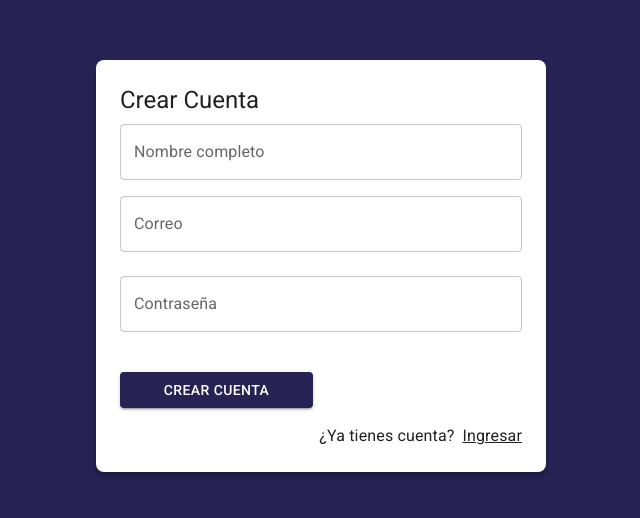
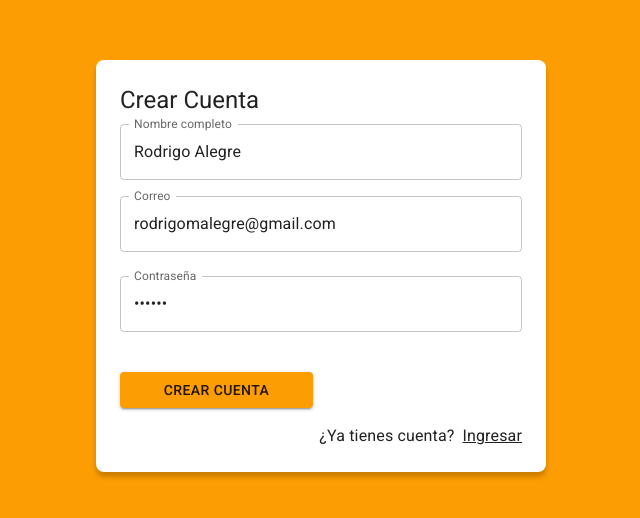
Before and after one commit to rmalegr/journalApp-MaterialUI, a React (Vite) app: page /auth/register in a window 1280 px wide. Shown: the part 134-652 px from the top of the page, without its empty margins (319-959 px from the left). Built offline with nearby package versions, Linux system fonts and the light colour scheme.

Commit message:
formValid

```diff
--- a/src/auth/pages/LoginPage.jsx
+++ b/src/auth/pages/LoginPage.jsx
@@ -1,18 +1,23 @@
-import { useDispatch } from "react-redux";
+import { useMemo } from "react";
+import { useDispatch, useSelector } from "react-redux";
 import { Google } from "@mui/icons-material";
 import { Button, Grid, Link, TextField, Typography } from "@mui/material";
 import { Link as RouterLink } from "react-router-dom";
 import { AuthLayout } from "../layout/AuthLayout";
 import { useForm } from "../../hooks";
-
 import { checkingAuthentication, startGoogleSignIn } from "../../store/auth/";
 
 export const LoginPage = () => {
   const dispatch = useDispatch();
+  const { status } = useSelector((state) => state.auth);
+  console.log(status);
+
   const { email, password, onInputChange } = useForm({
     email: "rodrigomalegre@gmail.com",
     password: "123456",
   });
+
+  const isAuthenticating = useMemo(() => status === "checking", [status]);
 
   const onSubmitForm = (event) => {
     event.preventDefault();
@@ -51,12 +56,22 @@
           </Grid>
           <Grid container spacing={2} sx={{ mb: 2, mt: 1 }}>
             <Grid item xs={12} sm={6}>
-              <Button type="submit" variant="contained" fullWidth>
+              <Button
+                disabled={isAuthenticating}
+                type="submit"
+                variant="contained"
+                fullWidth
+              >
                 Login
               </Button>
             </Grid>
             <Grid item xs={12} sm={6}>
-              <Button onClick={onGoogleSignIn} variant="contained" fullWidth>
+              <Button
+                disabled={isAuthenticating}
+                onClick={onGoogleSignIn}
+                variant="contained"
+                fullWidth
+              >
                 <Google />
                 <Typography sx={{ ml: 1 }}>Google</Typography>
               </Button>
--- a/src/auth/pages/RegisterPage.jsx
+++ b/src/auth/pages/RegisterPage.jsx
@@ -1,43 +1,95 @@
 import { Button, Grid, Link, TextField, Typography } from "@mui/material";
 import { Link as RouterLink } from "react-router-dom";
 import { AuthLayout } from "../layout/AuthLayout";
+import { useForm } from "../../hooks";
+import { useDispatch } from "react-redux";
+import { useState } from "react";
+
+const formData = {
+  email: "rodrigomalegre@gmail.com",
+  password: "123456",
+  displayName: "Rodrigo Alegre",
+};
+
+const formValidations = {
+  email: [(value) => value.includes("@"), "El correo debe contener un @"],
+  password: [
+    (value) => value.length >= 6,
+    "La contraseña debe tener al menos 6 caracteres",
+  ],
+  displayName: [(value) => value.length >= 1, "El nombre es obligatorio"],
+};
 
 export const RegisterPage = () => {
+  const dispatch = useDispatch();
+  const [formSubmitted, setFormSubmitted] = useState(false);
+
+  const {
+    formState,
+    displayName,
+    email,
+    password,
+    onInputChange,
+    isFormValid,
+    displayNameValid,
+    emailValid,
+    passwordValid,
+  } = useForm(formData, formValidations);
+
+  const onSubmit = (event) => {
+    event.preventDefault();
+    setFormSubmitted(true);
+    console.log(formState);
+    if (!isFormValid) return;
+  };
+
   return (
     <AuthLayout title="Crear Cuenta">
-      <form>
+      <form onSubmit={onSubmit}>
         <Grid container>
           <Grid item xs={12} sx={{ mb: 2 }}>
             <TextField
               label="Nombre completo"
               type="text"
-              name="nombre"
               placeholder="Nombre Completo"
               fullWidth
+              name="displayName"
+              value={displayName}
+              onChange={onInputChange}
+              error={!!displayNameValid && formSubmitted} // Si es verdadero, se muestra el mensaje de error
+              helperText={displayNameValid}
             />{" "}
           </Grid>
           <Grid item xs={12} sx={{ mb: 2 }}>
             <TextField
               label="Correo "
               type="email"
-              name="correo"
               placeholder="Correo Electrónico"
               fullWidth
+              name="email"
+              value={email}
+              onChange={onInputChange}
+              error={!!emailValid && formSubmitted}
+              helperText={emailValid}
             />{" "}
           </Grid>
           <Grid item xs={12} sx={{ mb: 2, mt: 1 }}>
             <TextField
               label="Contraseña"
               type="password"
-              name="password"
               placeholder="contraseña"
               fullWidth
+              name="password"
+              value={password}
+              onChange={onInputChange}
+              error={!!passwordValid && formSubmitted}
+              helperText={passwordValid}
             />{" "}
           </Grid>
 
           <Grid container spacing={2} sx={{ mb: 2, mt: 1 }}>
             <Grid item xs={12} sm={6}>
-              <Button variant="contained" fullWidth>
+              <Button type="submit" variant="contained" fullWidth>
                 Crear Cuenta
               </Button>
             </Grid>
--- /dev/null
+++ b/src/firebase/index.js
@@ -0,0 +1,2 @@
+export * from './providers'
+export * from './config'
--- a/src/firebase/providers.js
+++ b/src/firebase/providers.js
@@ -7,9 +7,22 @@
 export const singInWithGoogle = async () => {
   try {
     const result = await signInWithPopup(FirebaseAuth, googleProvider);
-    const credentials = GoogleAuthProvider.credentialFromResult(result);
-    console.log({ credentials });
+    const { displayName, email, photoURL, uid } = result.user;
+
+    return {
+      ok: true,
+      displayName,
+      email,
+      photoURL,
+      uid,
+    };
   } catch (error) {
-    console.log(error);
+    const errorCode = error.code;
+    const errorMessage = error.message;
+    return {
+      ok: false,
+      errorCode,
+      errorMessage,
+    };
   }
 };
--- a/src/hooks/useForm.js
+++ b/src/hooks/useForm.js
@@ -1,7 +1,20 @@
-import { useState } from "react";
+import { useEffect, useMemo, useState } from "react";
 
-export const useForm = (initialForm = {}) => {
+export const useForm = (initialForm = {}, formValidations) => {
   const [formState, setFormState] = useState(initialForm);
+  const [formValidation, setFormValidation] = useState({});
+
+  useEffect(() => {
+    createValidators();
+  }, [formState]);
+
+  const isFormValid = useMemo(() => {
+    for (const formValue of Object.keys(formValidation)) {
+      if (formValidation[formValue] !== null) return false;
+    }
+
+    return true;
+  }, [formValidation]);
 
   const onInputChange = ({ target }) => {
     const { name, value } = target;
@@ -13,10 +26,27 @@
   const onResetFormState = () => {
     setFormState(initialForm);
   };
+
+  const createValidators = () => {
+    const formCheckedValues = {};
+
+    for (const formField of Object.keys(formValidations)) {
+      const [fn, errorMessage] = formValidations[formField];
+
+      formCheckedValues[`${formField}Valid`] = fn(formState[formField])
+        ? null
+        : errorMessage;
+    }
+
+    setFormValidation(formCheckedValues);
+  };
+
   return {
     ...formState,
     formState,
     onInputChange,
     onResetFormState,
+    ...formValidation,
+    isFormValid,
   };
 };
--- a/src/store/auth/authSlice.js
+++ b/src/store/auth/authSlice.js
@@ -1,20 +1,34 @@
 import { createSlice } from "@reduxjs/toolkit";
 
-export const authSlice = createSlice({
-  name: "auth",
-  initialState: {
+const initialState = {
     status: "NOT-authenticated", // 'checking' , 'not-authenticated ', authenticated
     uid: null,
     email: null,
     displayName: null,
     photoUrl: null,
     errorMessage: null,
-  },
+}
+export const authSlice = createSlice({
+  name: "auth",
+  initialState,
   reducers: {
-    login: (state, action) => {
+    login: (state, {payload}) => {
+      state.status = "authenticated";
+      state.uid = payload.uid;
+      state.email = payload.email;
+      state.displayName = payload.displayName;
+      state.photoUrl = payload.photoUrl;
+      state.errorMessage = null;
+     },
 
+    logout: (state, { payload }) => {
+          state.status = "NOT-authenticated";
+          state.uid = null;
+          state.email = null;
+          state.displayName = null;
+          state.photoUrl = null;
+          state.errorMessage = payload.errorMessage;
     },
-    logout: (state, payload) => {},
     checkingCredentials: (state) => {
       state.status = "checking";
     },
--- a/src/store/auth/thunks.js
+++ b/src/store/auth/thunks.js
@@ -1,4 +1,5 @@
-import { checkingCredentials } from "./";
+import { singInWithGoogle } from "../../firebase";
+import { checkingCredentials, login, logout } from "./";
 
 export const checkingAuthentication = (email, password) => {
   return async (dispatch) => {
@@ -10,5 +11,10 @@
   return async (dispatch) => {
     console.log('googleOnSignIn')
     dispatch(checkingCredentials());
+    const result = await singInWithGoogle() //Cuando obtengo la respuesta del thunks autentico el usuario
+    console.log(result)
+    if (result.ok) return dispatch(login(result))
+    if (!result.ok) return dispatch(logout(result.errorMessage))
+
   };
 };
--- a/src/theme/purpleTheme.js
+++ b/src/theme/purpleTheme.js
@@ -1,18 +1,16 @@
-
-import { createTheme } from '@mui/material'
-import { red } from '@mui/material/colors'
-
+import { createTheme } from "@mui/material";
+import { red } from "@mui/material/colors";
 
 export const prupleTheme = createTheme({
   palette: {
     primary: {
-      main: '#262254',
+      main: "#fc9d03",
     },
     secondary: {
-      main: '#543884',
+      main: "#543884",
     },
     error: {
       main: red.A400,
     },
   },
-})
+});
```
Also changed, not shown: src/firebase/config.js (+5 -5 lines).
